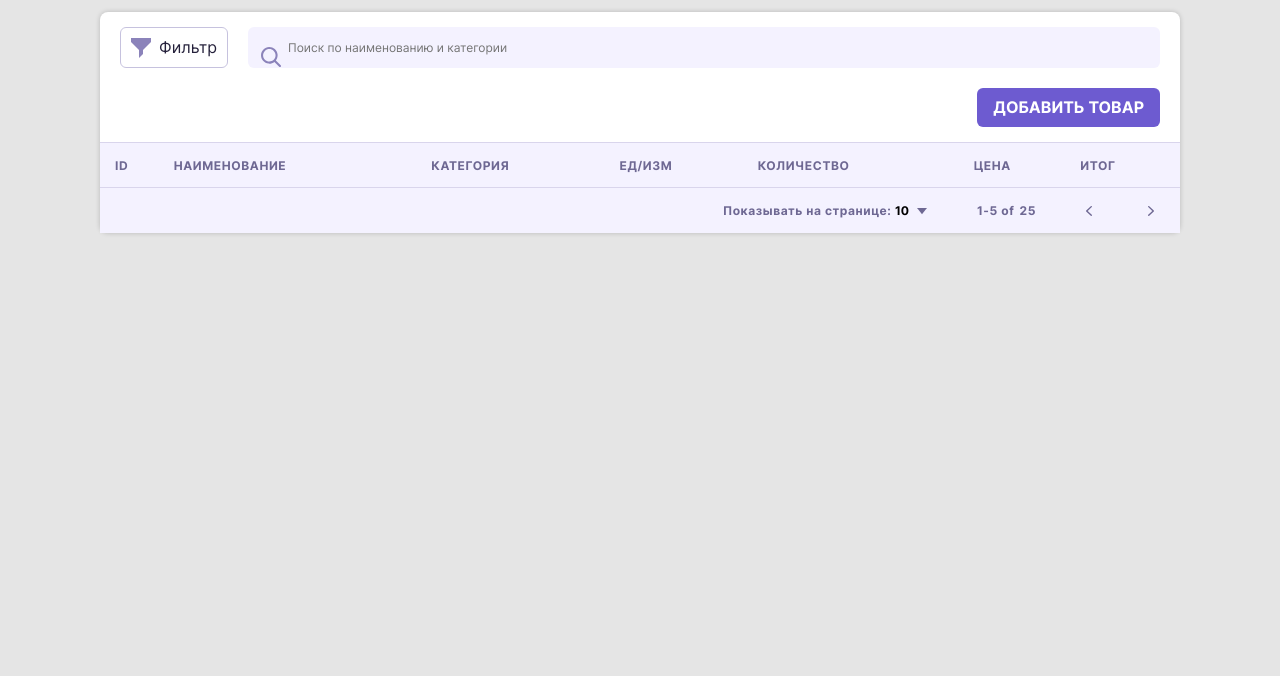
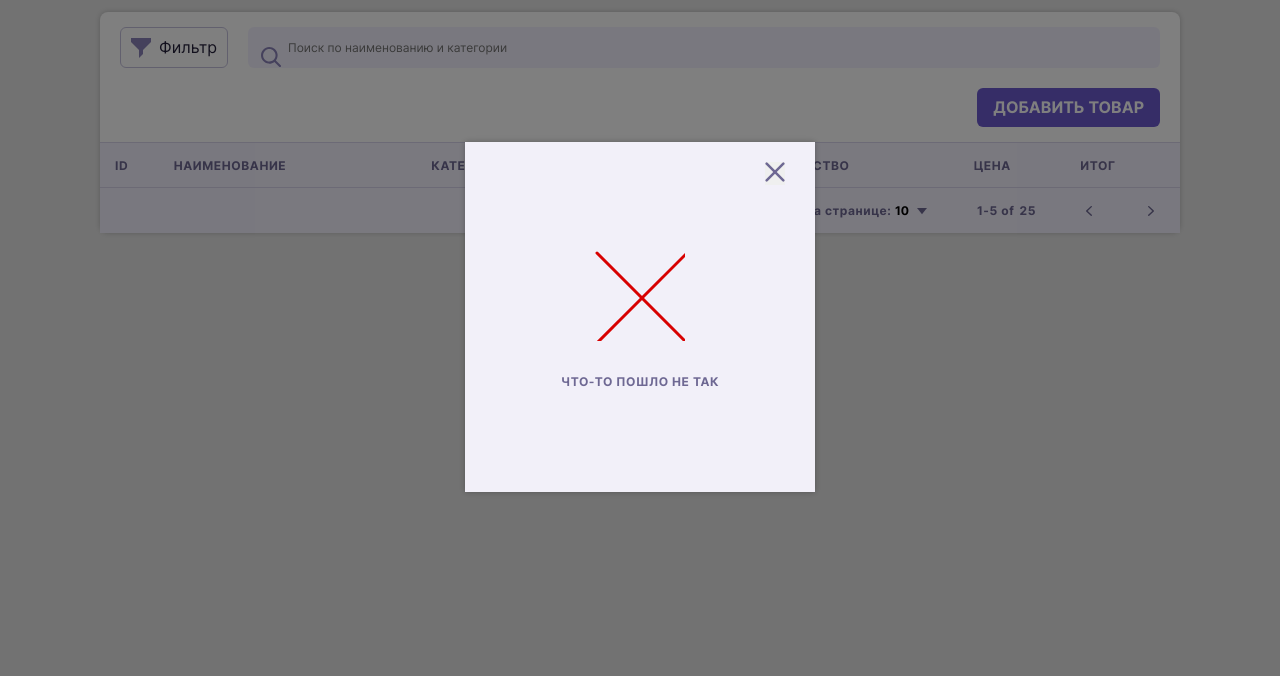
Before and after one commit to demorest49de/CRM, a plain HTML site: page index.html in a window 1280 px wide. Shown: the part 124-800 px from the top of the page. Drawn offline with Linux system fonts and the light colour scheme; no server answers.

Commit message:
Default Changelist addItemErrorScreen.css added; big-red-cross.svg added; control.js changed; createElement.js changed; index.js changed; restOperations.js changed; style.css changed;

```diff
--- /dev/null
+++ b/css/addItemErrorScreen.css
@@ -0,0 +1,54 @@
+.add-item__overlay-error {
+    display: block;
+    position: absolute;
+    left: 0;
+    right: 0;
+    top: 0;
+    bottom: 0;
+    background: rgba(0, 0, 0, .5);
+}
+
+
+
+.add-item__overlay-error.is-visible {
+    display: block;
+}
+
+.add-item__error {
+    background: #F2F0F9;
+    box-shadow: 0px 0px 6px rgba(0, 0, 0, 0.25);
+    color: #6E6893;
+    padding: 35px 35px;
+    font-size: 12px;
+    text-transform: uppercase;
+    font-weight: 600;
+    line-height: 15px;
+    letter-spacing: 0.05em;
+    position: absolute;
+    max-width: 350px;
+    max-height: 350px;
+    left: 0;
+    right: 0;
+    bottom: 0px;
+    top: 266px;
+    margin: 0 auto;
+    display: flex;
+    flex-direction: column;
+    align-items: center;
+}
+
+.error__block {
+    display: flex;
+    flex-direction: column;
+    gap: 33px;
+    align-items: center;
+    position: absolute;
+    top: 109px;
+}
+
+@media (max-width: 613px) {
+    .add-item__error {
+        margin: 15px auto;
+        padding: 15px 0;
+    }
+}
--- a/css/style.css
+++ b/css/style.css
@@ -3,4 +3,5 @@
 @import "basic.css";
 @import "additem.css";
 @import "list-product.css";
+@import "addItemErrorScreen.css";
 @import "var.css";
--- a/js/index.js
+++ b/js/index.js
@@ -10,7 +10,19 @@ import {getConsts} from "./modules/constsStorage.js";
         const crm = renderCRM(app, title);
         const {URL, verbs, body} = getConsts();
         const {addItemBtn, overlay, tbody, form, header, formContent} = crm;
-    const generalVars = {addItemBtn, overlay, tbody, form, header, title, URL, verbs, formContent, body};
+        const generalVars = {
+            addItemBtn,
+            overlay,
+            tbody,
+            form,
+            header,
+            title,
+            URL,
+            verbs,
+            formContent,
+            body,
+            app,
+        };
 
         // Функционал
 
--- a/js/modules/control.js
+++ b/js/modules/control.js
@@ -5,15 +5,10 @@ import {
     editGoodHandler,
     updateGoodsHandler,
 } from './restOperations.js';
+import {createErrorMessage} from "./createElement.js";
 
 
 export const handleControls = ($) => {
-
-    const removeDataChangedAttribute = () => {
-        $.formContent.forEach(item => {
-            item.removeAttribute('data-changed');
-        });
-    };
 
     const handleOpenForm = () => {
         $.addItemBtn.addEventListener('click', () => {
@@ -158,6 +153,14 @@ export const handleControls = ($) => {
     };
 
 
+
+    const addErrorScreen =() => {
+        const errorMessage = createErrorMessage();
+        $.app.append(errorMessage);
+    };
+
+
+
     handleOpenForm();
     handleCloseForm();
     editRow();
@@ -166,4 +169,5 @@ export const handleControls = ($) => {
     handleAddItemCheckbox();
     handleBlur();
     handleListProductImageBtn();
+    addErrorScreen();
 };
--- a/js/modules/createElement.js
+++ b/js/modules/createElement.js
@@ -193,6 +193,31 @@ export const createRow = ({
     return tr;
 };
 
+export const createErrorMessage = () => {
+    const errorScreen = document.createElement('div');
+    errorScreen.classList.add('add-item__overlay-error');
+    errorScreen.innerHTML = `
+        <div class="add-item__error error">
+            <button class="add-item-close-button" type="button" title="закрыть">
+              <svg width="20" height="20" viewBox="0 0 24 24" fill="currentColor" xmlns="http://www.w3.org/2000/svg">
+                <path d="M2 2L22 22" stroke="#6E6893" stroke-width="3" stroke-linecap="round"></path>
+                <path d="M2 22L22 2" stroke="#6E6893" stroke-width="3" stroke-linecap="round"></path>
+              </svg>
+            </button>
+            <div class="error__block">
+
+                <svg class="add-item__red-big-error-cross" width="90" height="90" viewBox="0 0 90 90" fill="currentColor" xmlns="http://www.w3.org/2000/svg">
+                    <path d="M2 2L92 92" stroke="#D80101" stroke-width="3" stroke-linecap="round"/>
+                    <path d="M2 92L92 2" stroke="#D80101" stroke-width="3" stroke-linecap="round"/>
+                </svg>
+                <p class="add-item__error-message">что-то пошло не так</p>
+            </div>
+        </div>
+    `;
+
+    return errorScreen;
+};
+
 const createOverlay = () => {
     const overlay = createElem('div');
     addClass(overlay, ['overlay']);
@@ -327,7 +352,6 @@ const createOverlay = () => {
     addItemBlock.append(addItemContainer);
     addItemBlock.append(addItemCloseBtn);
     overlay.append(addItemBlock);
-
     return {overlay, form, formContent: formInputs};
 };
 
--- a/js/modules/restOperations.js
+++ b/js/modules/restOperations.js
@@ -25,6 +25,11 @@ const httpRequest = (url, {
         }
 
         xhr.addEventListener('load', () => {
+            if (xhr.status < 200 || xhr.status >= 300) {
+                callback(new Error(xhr.status), xhr.response);
+                return;
+            }
+
             const data = JSON.parse(xhr.response);
             if (callback) {
                 callback(null, data, consts, id);
@@ -32,33 +37,41 @@ const httpRequest = (url, {
         });
 
         xhr.addEventListener('error', () => {
-            console.log(' : ', xhr.status, xhr.response);
+            console.info('  xhr.status, xhr.response: ', xhr.status, xhr.response);
             callback(new Error(xhr.status), xhr.response);
         });
 
         xhr.send(JSON.stringify(body));
     } catch (err) {
         console.log(' : ', err);
-        callback(err)
+        callback(new Error(err));
     }
 };
 
 const loadGoods = (error, data, $) => {
-    if(error) {
+    if (error) {
         console.warn(error, data);
+        return;
     }
+
     loadGoodsHandler($);
 };
 
 const renderGoods = (error, data, $) => {
-    if(error) {
+    if (error) {
         console.warn(error, data);
+        return;
     }
+
     renderItems(data, $);
     calculateTotal($);
 };
 
-const editSingleItem = (data, $, id) => {
+const editSingleItem = (error, data, $, id) => {
+    if (error) {
+        console.warn(error, data);
+        return;
+    }
 
     $.form.querySelector('.add-item__block-id')
         .setAttribute('data-id', id);
@@ -80,6 +93,7 @@ const editSingleItem = (data, $, id) => {
     $.form.price.value = data.price;
     calculateFormTotal($);
 };
+
 
 export const loadGoodsHandler = ($) => {
 
@@ -129,8 +143,8 @@ export const updateGoodsHandler = (body, $, id) => {
     httpRequest($.URL, {
         method: $.verbs.patch,
         id: id,
-        callback: loadGoodsHandler,
-        // headers: {'Content-Type': 'application/json'},
+        callback: loadGoods,
+        headers: {'Content-Type': 'application/json'},
         consts: $,
         body: body,
     });
```
Also changed, not shown: img/big-red-cross.svg (added). Lines whose indentation alone changed are shown as unchanged.
